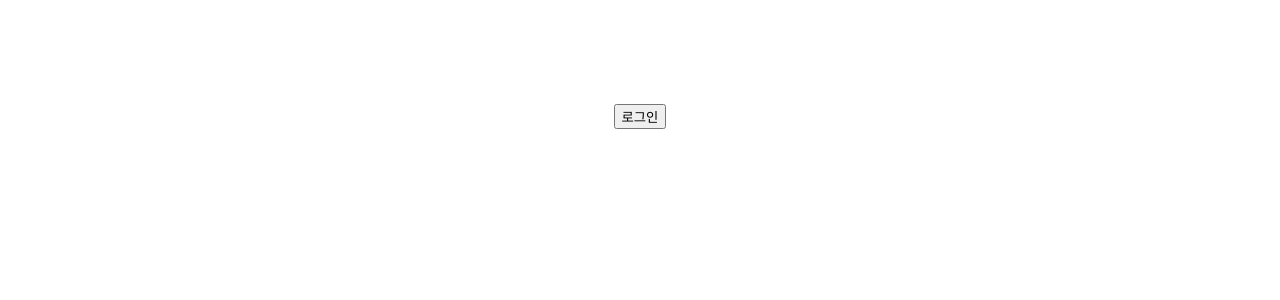
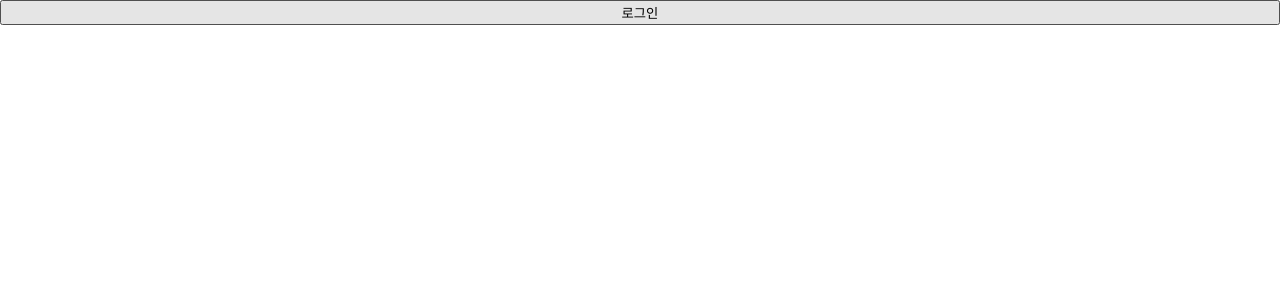
Before and after one commit to dev-Dive/StudyLog, a Next.js app in the folder front/: page / in a window 1280 px wide. Shown: the top 300 px of the page. Built offline with nearby package versions, Linux system fonts and the light colour scheme.

Commit message:
feat: 100vh시 스크롤 방지
Sl-100

```diff
--- a/front/app/globals.css
+++ b/front/app/globals.css
@@ -1,5 +1,12 @@
-body {
+body,
+html {
   font-family: 'NanumSquare';
+  margin: 0;
+  height: 100%;
+  margin: 0;
+  padding: 0;
+  display: flex;
+  flex-direction: column;
 }
 
 @font-face {
--- a/front/app/page.tsx
+++ b/front/app/page.tsx
@@ -3,9 +3,14 @@ import styles from './page.module.css'
 import Main from '@/components/Main/Main'
 
 export default function Home() {
-  return (
-    <main className={styles.main}>
-      <Main />
-    </main>
-  )
+  let vh = window.innerHeight * 0.01
+
+  document.documentElement.style.setProperty('--vh', `${vh}px`)
+
+  window.addEventListener('resize', () => {
+    let vh = window.innerHeight * 0.01
+    document.documentElement.style.setProperty('--vh', `${vh}px`)
+  })
+
+  return <Main />
 }
```
